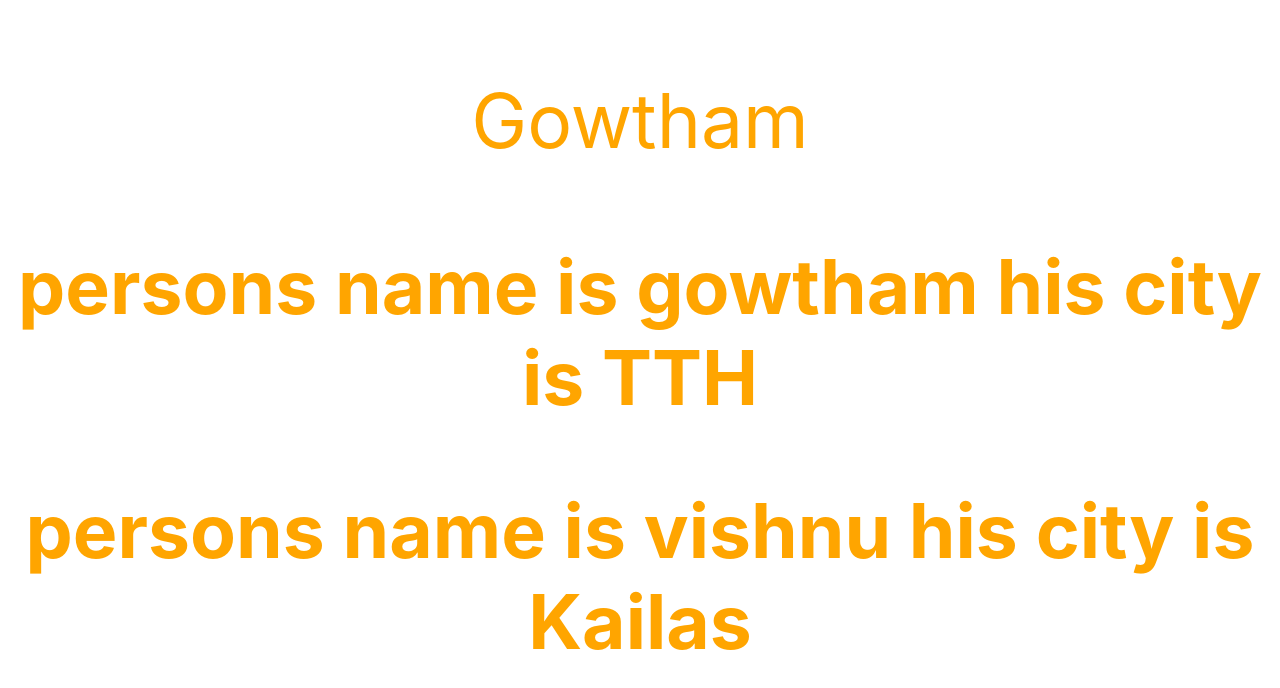
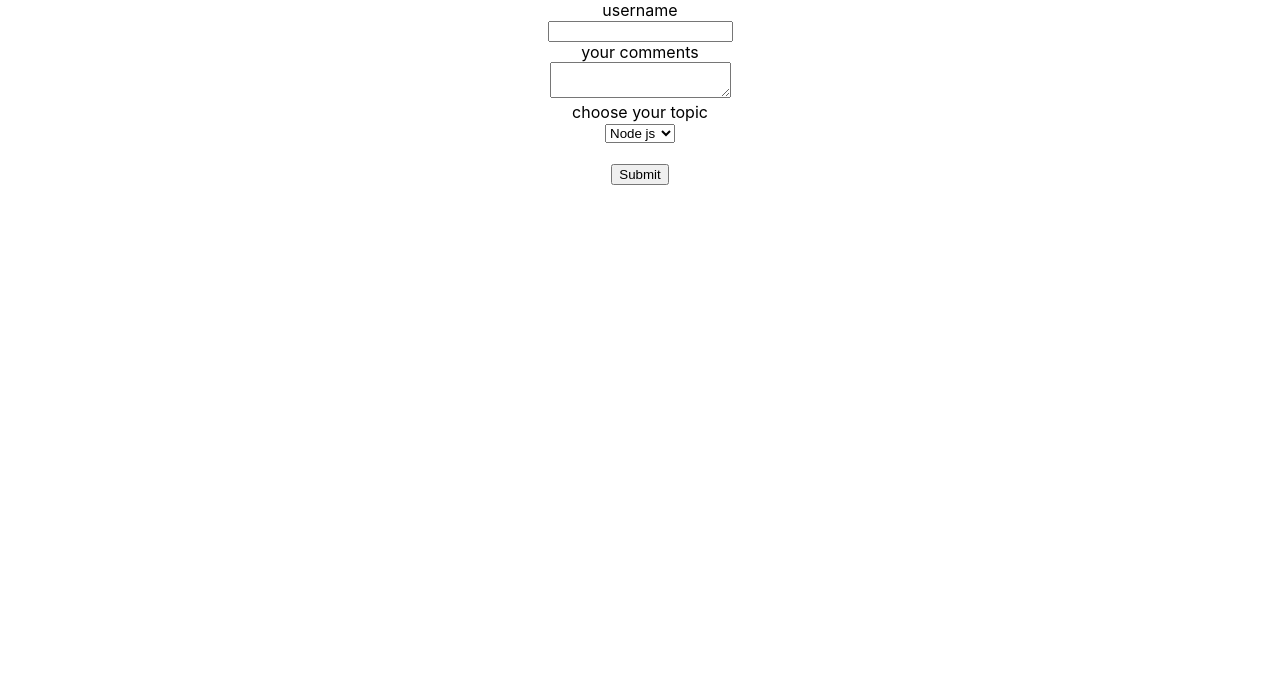
Before and after one commit to gowthamBhat/React-Pactice, a React (Create React App) app: page / in a window 1280 px wide. Shown: the top 688 px of the page. Built offline with nearby package versions, Linux system fonts and the light colour scheme.

Commit message:
basic form handling

```diff
--- a/src/App.js
+++ b/src/App.js
@@ -1,8 +1,9 @@
 import React from 'react';
 import './App.css';
-import './components/styleSheet.css';
-import ColorSheet from './components/colorSheet'
-import List from './components/List'
+import FormComponent from './components/FormComponent'
+// import './components/styleSheet.css';
+// import ColorSheet from './components/colorSheet'
+// import List from './components/List'
 // import ParentComponent from './components/ParentComponent'
 // import ConditionalRenderning from './components/ConditionalRenderning'
 
@@ -14,8 +15,9 @@ import List from './components/List'
 function App() {
   return (
     <div className="App">
-      <ColorSheet />
-      <List />
+      <FormComponent />
+      {/* <ColorSheet />
+      <List /> */}
       {/* <ParentComponent />
       <ConditionalRenderning /> */}
       {/* <Greet name="Sitha-ram" secondName="Shree ram" />
--- /dev/null
+++ b/src/components/FormComponent.js
@@ -0,0 +1,56 @@
+import React, { Component } from 'react'
+
+class FormComponent extends Component {
+    constructor(props) {
+        super(props)
+
+        this.state = {
+            username: '',
+            comments: '',
+            topic: 'node js'
+        }
+    }
+    inputController = (event) => {
+        this.setState({
+            username: event.target.value
+        })
+    }
+    commentsController = (event) => {
+        this.setState({
+            comments: event.target.value
+        })
+    }
+    topicController = (event) => {
+        this.setState({
+            topic: event.target.value
+        })
+    }
+    submitController = (event) => {
+        alert(`${this.state.username} says ${this.state.comments} on ${this.state.topic} topic`);
+        event.preventDefault()
+    }
+
+
+    render() {
+
+        return (
+            <form className='primaryForm' autoComplete="off" onSubmit={this.submitController}>
+                <div>
+                    <label>username</label> <br />
+                    <input type="textbox" name="username" value={this.state.username} onChange={this.inputController} /> <br />
+                    <label>your comments</label> <br />
+                    <textarea value={this.state.comments} onChange={this.commentsController}></textarea> <br />
+                    <label>choose your topic</label> <br />
+                    <select value={this.state.topic} onChange={this.topicController}>
+                        <option>Node js</option>
+                        <option>Deno</option>
+                        <option>Graphql</option>
+                    </select> <br />
+                    <br />
+                    <input type="submit" />
+                </div>
+            </form>
+        )
+    }
+}
+export default FormComponent
```
